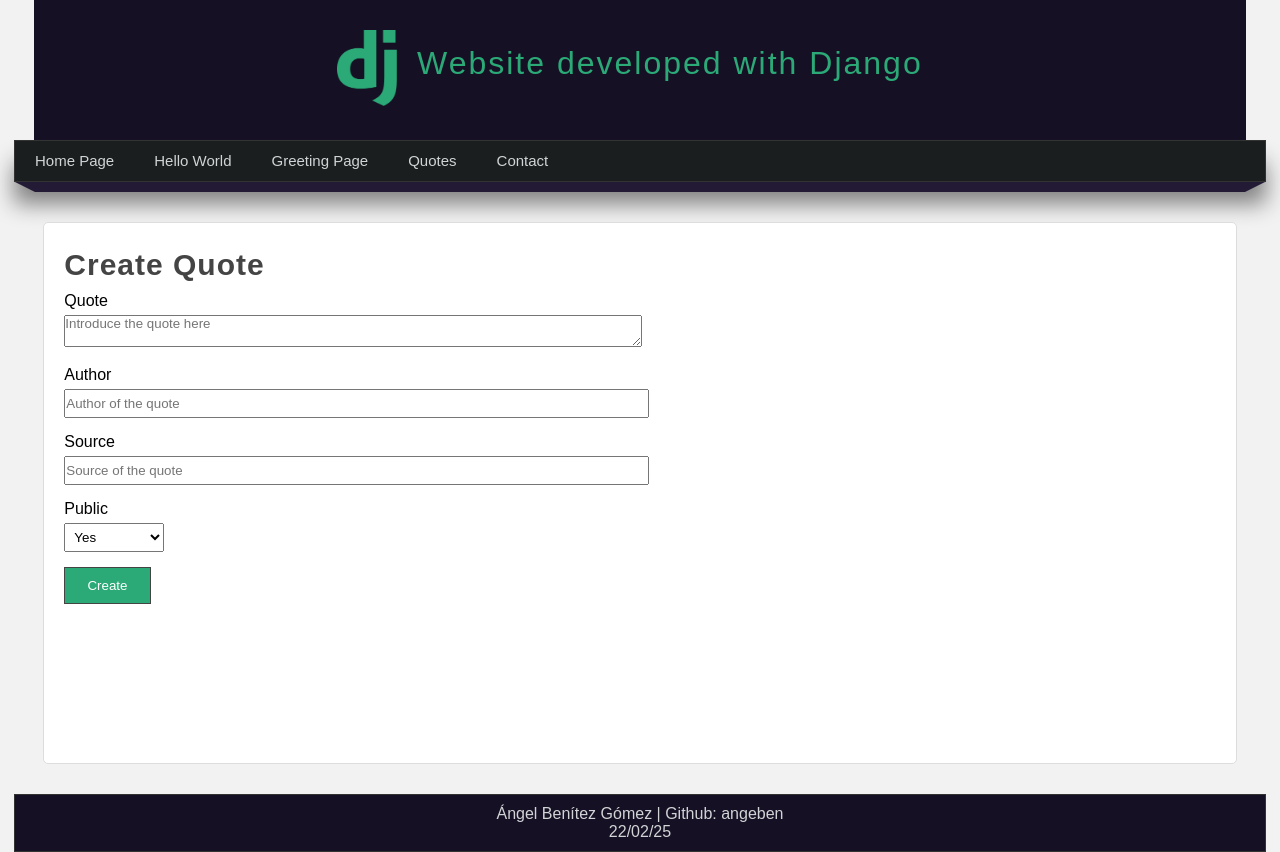
After one commit to angeben/django-flask, a Django app: template djangoDemoProject/myapp/templates/createQuote.html in a window 1280 px wide. The commit adds this page. Run offline with Django 3.2, Linux system fonts and the light colour scheme; the template is opened without the code that fills it, so the values that code supplies are empty.

Commit message:
feat: add create quote functionality

```diff
--- a/djangoDemoProject/djangoDemoProject/urls.py
+++ b/djangoDemoProject/djangoDemoProject/urls.py
@@ -28,6 +28,7 @@ urlpatterns = [
     path('quotes/', views.quotes, name="quotes"),
     path('quotes/<int:id>/', views.get_quote, name="get-quote"),
     path('quotes/<int:id>/edit/', views.edit_quote, name="update-quote"),
-    path('quotes/create/<str:content>/<str:author>/<str:origin>/<str:public>/', views.create_quote, name="create-quote")
-
+    path('quotes/<int:id>/delete/', views.delete_quote, name="delete-quote"),
+    path('quotes/create/', views.create_quote, name="create-quote"),
+    path('quotes/save/', views.save_quote, name="save-quote")
 ]
--- a/djangoDemoProject/myapp/static/css/styles.css
+++ b/djangoDemoProject/myapp/static/css/styles.css
@@ -21,9 +21,8 @@ body{
 header{
     width: 1212px;
     height: 140px;
-    background-color: #23282b;
+    background-color: #161024;
     margin: 0px auto;
-
 }
 
 #logo{
@@ -93,21 +92,21 @@ nav ul li a:hover{
 .left-corner{
     display: block;
     border-left: 20px solid transparent;
-    border-top: 10px solid #2b2f30;
+    border-top: 10px solid #231b36;
     float: left;
 }
 
 .right-corner{
     display: block;
     border-right: 20px solid transparent;
-    border-top: 10px solid #2b2f30;
+    border-top: 10px solid #231b36;
     float: right;
 }
 
 .bar-fill{
     display: block;
     width: 1210px;
-    background: #2b2f30;
+    background: #231b36;
     height: 10px;
     float: left;
 }
@@ -130,6 +129,42 @@ nav ul li a:hover{
     margin: 0 auto;
 }
 
+.box form{
+    width: 50%;
+}
+
+.box form input, .box form label{
+    display: block;
+    padding: 5px;
+    padding-left: 0px;
+}
+
+.box form input[type="text"],
+.box form textarea, .box form select{
+    width: 100%;
+    margin-bottom: 10px;
+}
+
+.box form select{
+    width: 100px;
+    padding: 5px;
+}
+
+.box form button{
+    padding: 10px;
+    margin-top: 5px;
+    width: 15%;
+    background: #2ba977;
+    color: white;
+    border: 1px solid #444;
+    transition: 300ms all;
+}
+
+.box form button:hover{
+    cursor: pointer;
+    background: #1f7e58;
+}
+
 .title{
     color: #444;
     letter-spacing: 1px;
@@ -140,7 +175,7 @@ nav ul li a:hover{
 
 footer{
     width: 1250px;
-    background-color: #1b1e1f;
+    background-color: #161024;
     border: 1px solid #333;
     color: #d1d4d6;
     text-align: center;
--- /dev/null
+++ b/djangoDemoProject/myapp/templates/createQuote.html
@@ -0,0 +1,30 @@
+{% extends 'layout.html' %}
+
+{% block title %}
+Quotes
+{% endblock %}
+
+{% block content %}
+<h2 class="title">Create Quote</h2>
+
+<form action="{% url 'save-quote' %}" method="POST">
+    {% csrf_token %}
+    <label for="quote_content">Quote</label>
+    <textarea name="quote_content" placeholder="Introduce the quote here"></textarea>
+
+    <label for="quote_author">Author</label>
+    <input type="text" name="quote_author" placeholder="Author of the quote"/>
+
+    <label for="quote_source">Source</label>
+    <input type="text" name="quote_source" placeholder="Source of the quote"/>
+
+    <label for="quote_public">Public</label>
+    <select name="quote_public">
+        <option value="1">Yes</option>
+        <option value="0">No</option>
+    </select>
+    </br>
+    <button type="submit">Create</button>
+</form>
+
+{% endblock%}
--- a/djangoDemoProject/myapp/templates/layout.html
+++ b/djangoDemoProject/myapp/templates/layout.html
@@ -9,7 +9,7 @@
             {% endblock %}
             | Django
         </title>
-        <link rel="stylesheet" type="text/css" href="{% static 'css/styles.css' %}"/>
+        <link rel="stylesheet" type="text/css" href="{% static 'css/styles.css' %}">
     </head>
     <body>
         <header>
```
Also changed, not shown: djangoDemoProject/myapp/templates/quotes.html (+14 -0 lines), djangoDemoProject/myapp/views.py (+32 -2 lines), djangoDemoProject/db.sqlite3.
